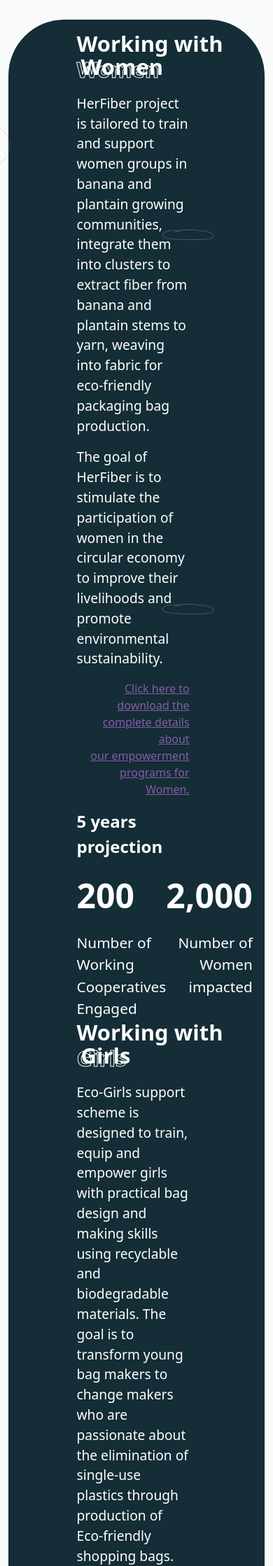
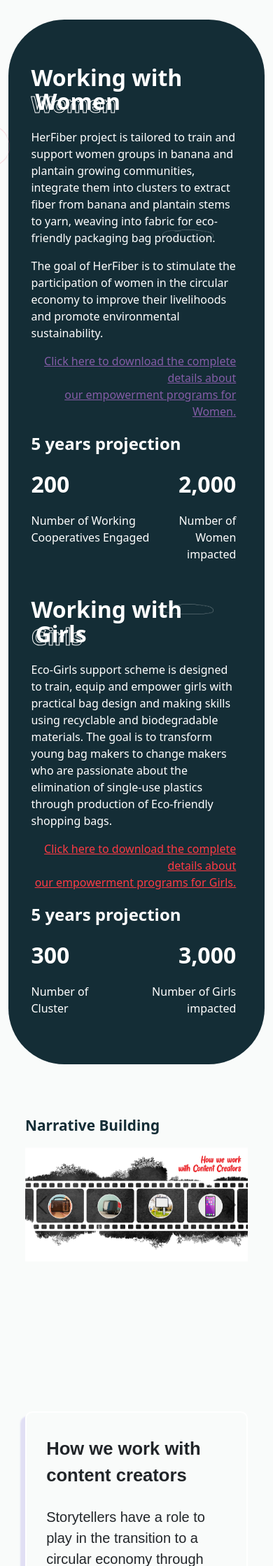
Before and after one commit to prezine/shoppersbag.co, a PHP site: page /impact.html in a window 390 px wide; the page is wider, and only the part inside the window is pictured. Shown: the part 258-2496 px from the top of that part at 70% size. Run offline with PHP 8.4, Linux system fonts and the light colour scheme; some web fonts are replaced.

Commit message:
impact fully responsive

```diff
--- a/assets/css/impact.css
+++ b/assets/css/impact.css
@@ -189,28 +189,39 @@
 
 
 
-/* @media (min-width:375px){
-    .hero-text{
-        font-family: 'Avenir', sans-serif;
-        width: 100%;
-        padding: 0rem 0rem;
-        margin: 0 auto;
+ @media (min-width:375px){
+    .hero-text--heading{
+        font-size: 2rem !important;
+        width: 80% !important;
+    }
+    .hero-text--body{
+        width: 80% !important;
+
+    }
+ .women-text{
+    font-size: 1rem !important;
  }
 
-.slider-main{
-     min-height: 400px;
-     border-radius: 10px;
-     margin: -30% !important;
+ .click-here a{
+    width: 100% !important;
+    text-align: center !important;
+ }
+ .engaged p{
+    font-size: 2rem !important;
 
 }
-
+.engaged span{
+    font-size: 1rem !important;
+}
 .content-title{
-        font-size: 1.8rem;
+    font-size: 1.6rem;
     margin-bottom: 25px;
 }
 .slider-title{
-        font-weight: 500;
+    font-weight: 700;
+    font-size: 1.3rem !important;
 }
+
     .custom-container{
         width: 100% !important;
     }
--- a/impact.html
+++ b/impact.html
@@ -54,11 +54,11 @@
     </header>
     <main>
         <div class="container">
-              <section class="hero-section pt-3 pb-5 my-5 position-relative">
+              <section class="hero-section pt-3 pb-5 my-5 position-relative ">
 
-                  <div class="row mt-xl-5 mt-lg-5">
-                    <div class="col-9 offset-3  col-lg-10 offset-lg-3">
-                        <h1 class="hero-text--heading fw-bolder display-5 text-white ">Working with <span>Women</span></h1>
+                  <div class="row mt-xl-5 mt-lg-5 mt-md-5 mt-sm-5 mt-5 ">
+                    <div class="col-12 offset-1   col-xl-10 offset-xl-3  col-lg-10 offset-lg-2 col-md-9 offset-md-2 col-sm-10 offset-sm-1">
+                        <h1 class="hero-text--heading fw-bolder display-5 text-white   w-sm-100">Working with <span>Women</span></h1>
                         <div class="hero-text--body">
                           <p class=" text-white mt-3 women-text ">HerFiber project is tailored to train and support women groups in banana and plantain growing communities, integrate them into clusters to extract fiber from banana and plantain stems to yarn, weaving into fabric for eco-friendly packaging bag production.
 
@@ -74,7 +74,7 @@
                               <span  class="">Number of Working Cooperatives Engaged</span>
                             </div>
                             <div class="engaged text-white text-end">
-                              <p class="fw-bold ">2,000</p>
+                              <p class="fw-bold text-end">2,000</p>
                               <span  class="">Number of Women impacted  </span>
                             </div>
                           </div>
@@ -83,9 +83,9 @@
 
                     </div>
                   </div>
-                  <div class="row mt-xl-5 mt-lg-5 row-2">
-                    <div class="col-9 offset-3 col-lg-10 offset-lg-3 ">
-                        <h1 class="hero-text--heading fw-bolder display-5 text-white ">Working with <span>Girls</span></h1>
+                  <div class="row mt-xl-5 mt-lg-5 mt-md-5 mt-sm-5 mt-5 row-2">
+                    <div class="col-12 offset-1  col-lg-10 offset-lg-2 col-md-9 offset-md-2 col-sm-10 offset-sm-1">
+                        <h1 class="hero-text--heading fw-bolder display-5 text-white w-75 w-sm-100 w-md-100 w-lg-100 w-xl-100">Working with <span>Girls</span></h1>
                         <div class="hero-text--body">
                           <p class=" text-white mt-3 women-text ">Eco-Girls support scheme is designed to train, equip and empower girls with practical bag design and making skills using recyclable and biodegradable materials.
                             The goal is to transform young bag makers to change makers who are passionate about the elimination of single-use plastics through production of Eco-friendly shopping bags.
@@ -113,27 +113,12 @@
 
 
 
-
-
-
-
-
-
-
-
-
-
               </section>
-              <section class="narrative-slider">
-                <div class="row">
-                  <div class="col-10 offset-2 col-lg-12 offset-lg-0">
-                    <h3 class="slider-title ">Narrative Building </h3>
-                  </div>
-                </div>
-                <div class="slider-main mb-lg-5 mb-0 p-4">
-                <div class="row">
-                  <div class="col-10 offset-1 col-sm-11 offset-0 col-lg-12 offset-lg-0">
-
+              <section class="narrative-slider ">
+                <div class="slider-main  p-4">
+                <div class="row ">
+                  <div class="col-12 offset-0 col-sm-10 offset-sm-1 col-md-12 offset-md-0 col-lg-12 offset-lg-0 ">
+                   <p class="slider-title">Narrative Building</p>
 
                     <div id="carouselExampleCaptions" class="carousel carousel-dark slide" data-bs-ride="carousel">
                       <div class="carousel-indicators">
@@ -227,19 +212,19 @@
               </section>
         </div>
         <div class="row">
-          <div class="col-10 offset-1 col-sm-10 offset-sm-1 px-sm-2 col-lg-12 offset-lg-0">
+          <div class="col-10 offset-1 col-sm-10 offset-sm-1 px-sm-2 col-md-10 offset-md-1 col-lg-10 offset-lg-1 col-xl-12 offset-xl-0">
             <div class="d-lg-flex justify-content-lg-evenly d-sm-flex justify-content-sm-around   mt-5 custom-container">
               <p class="px-sm-2 px-4 py-2 plastic-report">Naija Zero Plastic Challenge 2022 Report</p>
-              <button class="custom-warning text-dark border-0 rounded-pill  px-lg-4 px-2 py-2">Download</button>
+              <button class="custom-warning text-dark border-0 rounded-pill  px-lg-4 px-2 py-2 px-md-3 py-md-0">Download</button>
           </div>
           </div>
         </div>
 
     </main>
     <footer class="my-5">
-      <div class="container">
+      <div class="container px-4">
 
-        <div class="footer-border mb-5">
+        <div class="footer-border  mb-5">
 
           <div class="row">
             <div class="col-sm-3 col-xl-2 offset-xl-0 col-5">
```
Also changed, not shown: other parts of assets/css/impact.css (+50 -25 lines), other parts of impact.html (+15 -15 lines). Lines whose indentation alone changed are shown as unchanged.
